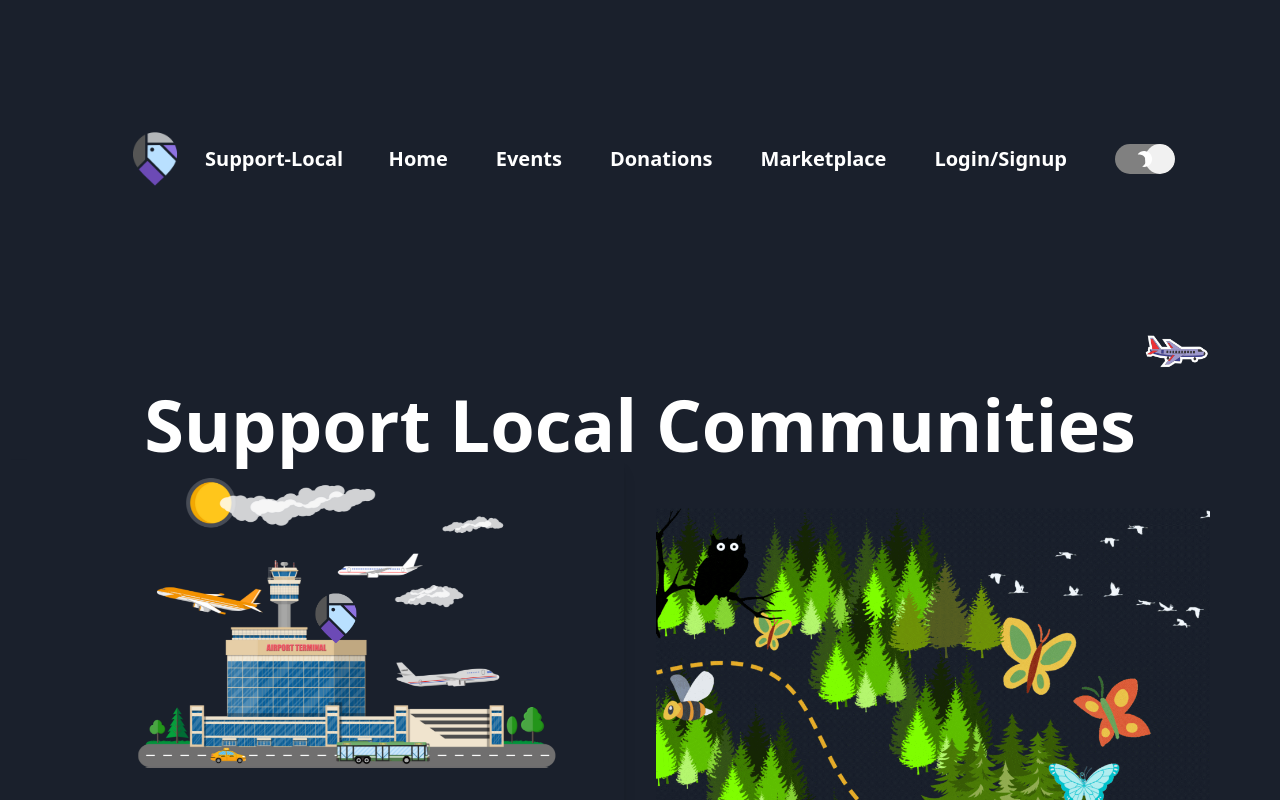
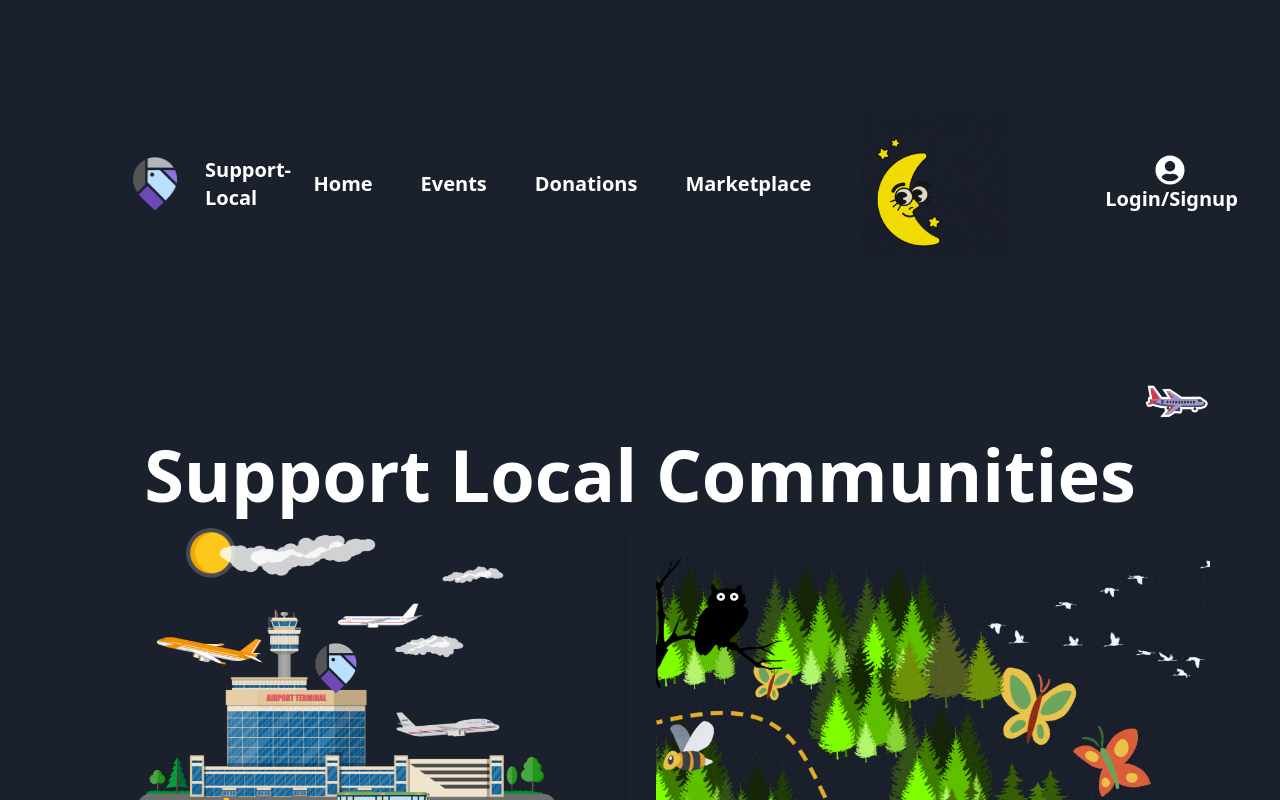
Before and after one commit to adityabisht02/Support-Local-Communities, a React (Create React App) app: page / in a window 1280 px wide. Shown: the top 800 px of the page. Built offline with nearby package versions, Linux system fonts and the light colour scheme; no server answers.

Commit message:
navbar updated

```diff
--- a/src/components/Navbar.css
+++ b/src/components/Navbar.css
@@ -126,3 +126,8 @@
 .moon-icon{
   height: 150px;
 }
+
+.nav-icon{
+  display: flex;
+  align-items: center;
+}
--- a/src/components/Navbar.js
+++ b/src/components/Navbar.js
@@ -8,9 +8,10 @@ import logo from "../assets/logo.png";
 import { ThemeContext } from "../context/ThemeContext";
 import Sun from "../assets/sun.gif";
 import Moon from "../assets/nightTheme/moon.gif";
-import { FaSun, FaMoon } from "react-icons/fa";
 import { AuthContext } from "../context/AuthContext";
 import api from "../apis/apis";
+import { FaHome, FaUserCircle, FaSignOutAlt } from 'react-icons/fa';
+
 
 function Navbar() {
   const { theme, toggleTheme } = useContext(ThemeContext);
@@ -45,7 +46,7 @@ function Navbar() {
           <div className="container flex justify-between items-center mx-auto px-8 md:px-14 lg:px-24 w-full">
             <div className="flex items-center">
               <img src={logo} alt="Logo" className="logo-image" />
-              <div className="text-xl font-bold">Support-Local</div>
+              <div className="text-4xl font-bold">Support-Local</div>
             </div>
             <div className="hidden md:flex space-x-12 items-center">
               <Link to="/" className=" hover:text-blue-800 font-bold text-xl">
@@ -87,22 +88,31 @@ function Navbar() {
                   <Link to="/artworkform">Submit Art</Link>
                 </div>
               </div>
+              {theme === "light" ? (
+                <>
+                  <img src={Sun} className="sun-icon" alt="sun" />
+                  <span className="sr-only">Light mode</span>
+                </>
+              ) : (
+                <>
+                  <img src={Moon} className="moon-icon" alt="moon" />
+                  <span className="sr-only">Dark mode</span>
+                </>
+              )}
               <button className="theme-toggle-btn" onClick={toggleTheme}>
                 <div className="theme-toggle-slider" />
                 <div className="theme-toggle-icon">
-                  {theme === "light" ? (
-                    <FaSun className="sun" />
-                  ) : (
-                    <FaMoon className="moon" />
-                  )}
+
                 </div>
               </button>
+
               {/* logout the user */}
               <button
-                className="px-6 py-2  bg-blue-900 hover:bg-blue-700 font-bold text-white text-xl border border-blue-700 rounded"
+                className="px-6 py-2 bg-blue-900 hover:bg-blue-700 flex items-center justify-center font-bold text-white text-xl border border-blue-700 rounded"
                 onClick={logoutUser}
               >
-                Logout
+                <FaSignOutAlt className="nav-icon mr-1" size={20} />
+                <span>Logout</span>
               </button>
             </div>
           </div>
@@ -158,13 +168,31 @@ function Navbar() {
                   <Link to="/artworkform">Submit Art</Link>
                 </div>
               </div>
+              {theme === "light" ? (
+                <>
+                  <img src={Sun} className="sun-icon" alt="sun" />
+                  <span className="sr-only">Light mode</span>
+                </>
+              ) : (
+                <>
+                  <img src={Moon} className="moon-icon" alt="moon" />
+                  <span className="sr-only">Dark mode</span>
+                </>
+              )}
+              <button className="theme-toggle-btn" onClick={toggleTheme}>
+                <div className="theme-toggle-slider" />
+                <div className="theme-toggle-icon">
+
+                </div>
+              </button>
               {/* login or signUp the user */}
               <div className="dropdown">
                 <Link
                   to="/"
-                  className="hover:text-blue-800 font-bold text-xl dropbtn"
+                  className="hover:text-blue-800 font-bold text-xl dropbtn flex flex-col items-center"
                 >
-                  Login/Signup
+                  <FaUserCircle className="nav-icon mr-1" size={30} />
+                  <span>Login/Signup</span>
                 </Link>
                 <div className="dropdown-content">
                   <Link to="/login">Login</Link>
@@ -172,16 +200,6 @@ function Navbar() {
                   {/* <Link to="/artworkform">Submit Art</Link> */}
                 </div>
               </div>
-              <button className="theme-toggle-btn" onClick={toggleTheme}>
-                <div className="theme-toggle-slider" />
-                <div className="theme-toggle-icon">
-                  {theme === "light" ? (
-                    <FaSun className="sun" />
-                  ) : (
-                    <FaMoon className="moon" />
-                  )}
-                </div>
-              </button>
             </div>
           </div>
         </div>
```
